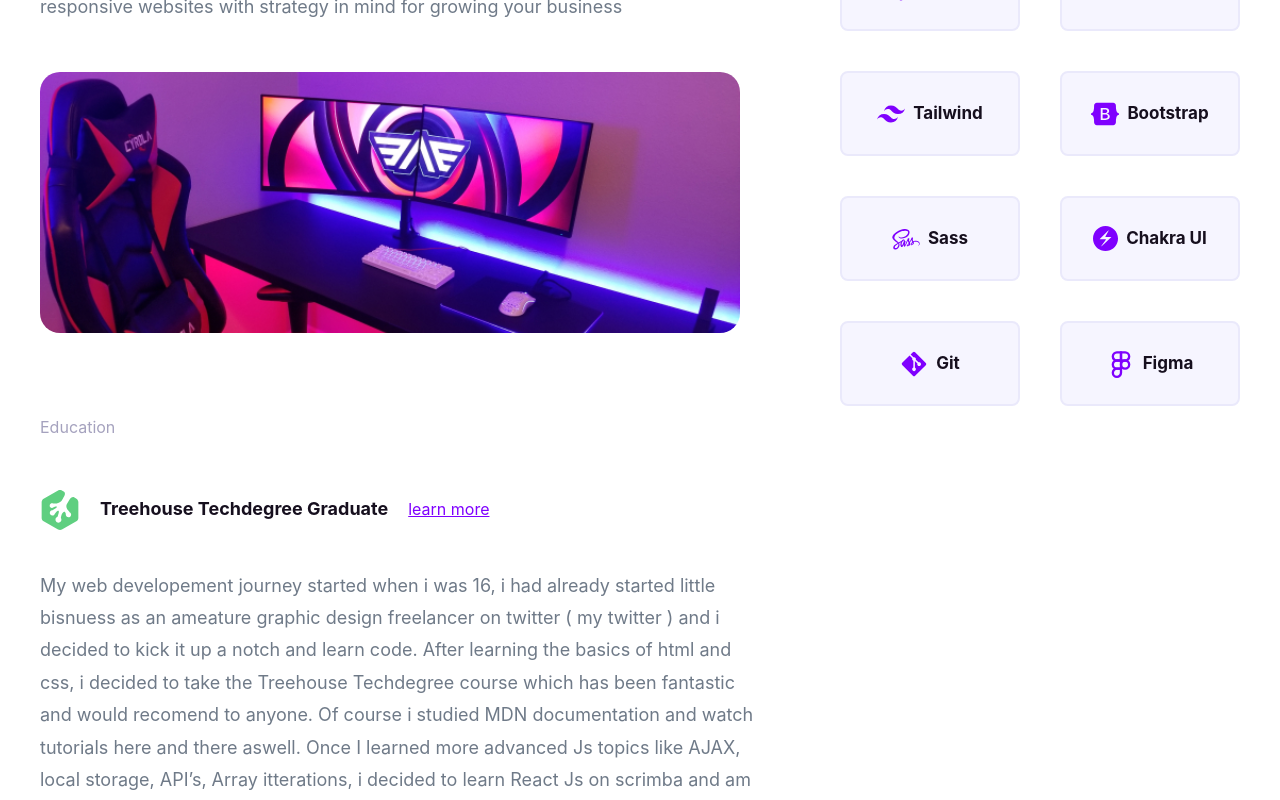
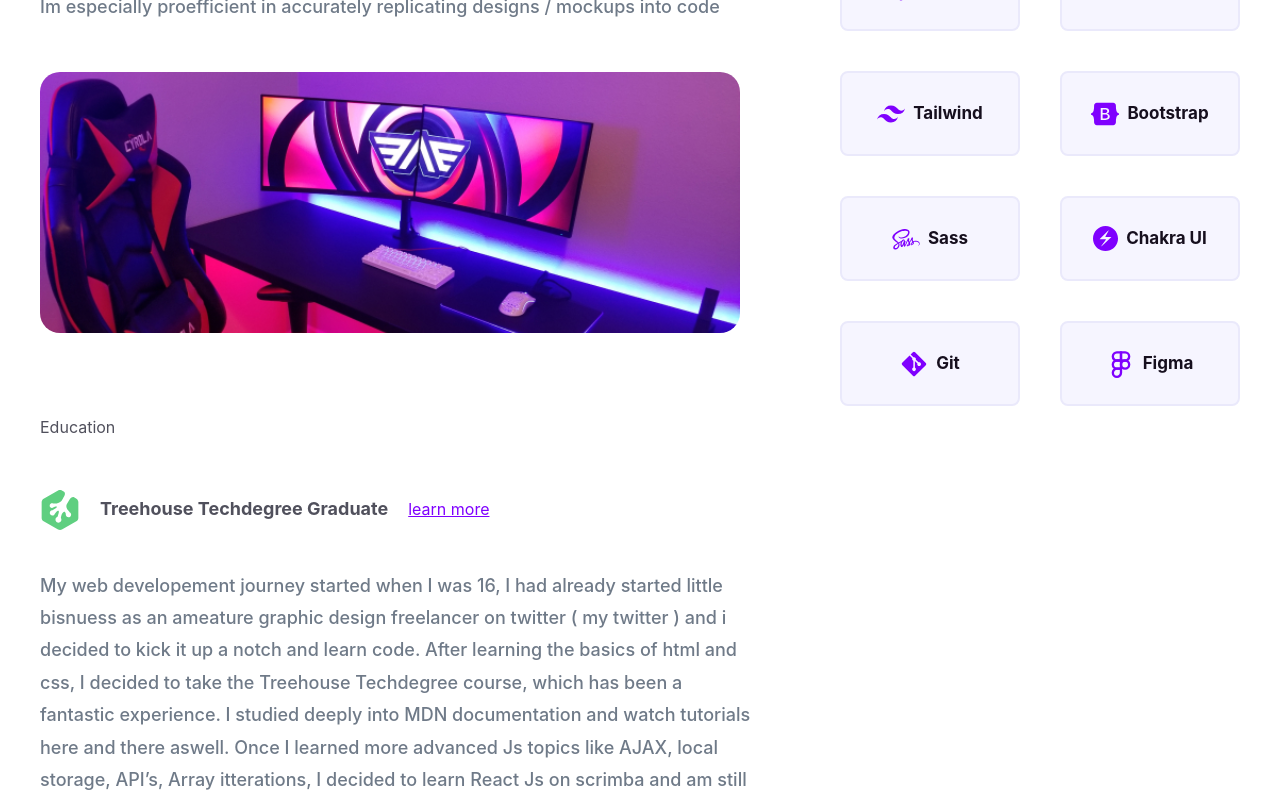
Before and after one commit to jacobpacheco100/jacobpacheco-portfolio, a React (Create React App) app: page / in a window 1280 px wide. Both pictures are taken after a click on the button "More". Shown: the part 1022-1822 px from the top of the page. Built offline with nearby package versions, Linux system fonts and the light colour scheme.

Commit message:
minor changes

```diff
--- a/src/components/About.jsx
+++ b/src/components/About.jsx
@@ -37,7 +37,7 @@ const About = () => {
         maxW={{ base: 700, md: 720 }}
         position='relative'
       >
-        <Heading variant='sectionHeading'>
+        <Heading variant='sectionHeading' color={'#50505c'}>
           About
           <br />
           Me...
@@ -45,10 +45,10 @@ const About = () => {
 
         {/* first text */}
         <Text mt={12} color='text.light'>
-          I am a self tought web developer / graphic designer with 3 years of
-          client work expirience. My service is developing and or designing
-          stylish fully functional responsive websites with strategy in mind for
-          growing your business
+          My name is Jacob Pacheco, im a junior frontend web developer and a
+          Treehouse Techdegree graduate. I develope functional, modern, and
+          maintainable websites, Im especially proefficient in accurately
+          replicating designs / mockups into code
         </Text>
         {/* setup img */}
         <Box
@@ -63,15 +63,17 @@ const About = () => {
         />
         {more && (
           <Box>
-            <Heading mt={20} variant='sectionHeading'>
+            <Heading mt={20} variant='sectionHeading' color={'#50505c'}>
               Education
             </Heading>
             <Flex mt={12} align='center'>
               <SiTreehouse fontSize={40} color='#5FCF80' />
-              <Text color='black' fontWeight='bold' ml={5}>
+              <Text color='#50505c' fontWeight='bold' ml={5}>
                 Treehouse Techdegree Graduate
               </Text>
               <Link
+                target={'_blank'}
+                href='https://teamtreehouse.com/profiles/jacobpacheco3'
                 display={{ base: 'none', md: 'inline' }}
                 textDecor='underline'
                 color='primary'
@@ -81,16 +83,17 @@ const About = () => {
               </Link>
             </Flex>
             <Text mt={10} color='text.light'>
-              My web developement journey started when i was 16, i had already
+              My web developement journey started when I was 16, I had already
               started little bisnuess as an ameature graphic design freelancer
               on twitter ( my twitter ) and i decided to kick it up a notch and
-              learn code. After learning the basics of html and css, i decided
-              to take the Treehouse Techdegree course which has been fantastic
-              and would recomend to anyone. Of course i studied MDN
-              documentation and watch tutorials here and there aswell. Once I
-              learned more advanced Js topics like AJAX, local storage, API’s,
-              Array itterations, i decided to learn React Js on scrimba and am
-              still actively learning...
+              learn code. After learning the basics of html and css, I decided
+              to take the Treehouse Techdegree course, which has been a
+              fantastic experience. I studied deeply into MDN documentation and
+              watch tutorials here and there aswell. Once I learned more
+              advanced Js topics like AJAX, local storage, API’s, Array
+              itterations, I decided to learn React Js on scrimba and am still
+              actively learning. This portfolio would actually be my first React
+              site...
             </Text>
             <Grid
               display={{ base: 'grid', xl: 'none' }}
--- a/src/components/Contact.jsx
+++ b/src/components/Contact.jsx
@@ -21,8 +21,12 @@ const Contact = () => {
       maxW={{ base: '600px', lg: '100%' }}
       mx={{ base: 'auto', lg: 0 }}
     >
-      <Box maxW={355} mr={5}>
-        <Heading variant='sectionHeading' mb={{ base: 10, lg: 7 }}>
+      <Box maxW={400} mr={5}>
+        <Heading
+          variant='sectionHeading'
+          color={'#6d6e85'}
+          mb={{ base: 10, lg: 7 }}
+        >
           Get in <br /> in touch...
         </Heading>
         <Flex
@@ -34,7 +38,7 @@ const Contact = () => {
           <Text mb='25px' color='primary' fontWeight='bold'>
             jacobpachecoofficial@gmail.com
           </Text>
-          <Text mb='45px' fontWeight='400' color='text.light'>
+          <Text mb='45px' color='text.light'>
             Send me an email if you have any questions or are interested in
             starting a project. If you prefer, we can talk elsewhere
           </Text>
@@ -52,7 +56,7 @@ const Contact = () => {
         as={'form'}
         action='post'
         data-netlify='true'
-        maxW={'600px'}
+        maxW={'550px'}
         isRequired
       >
         <VStack spacing={4} color='text.light'>
--- a/src/components/IconGroup.jsx
+++ b/src/components/IconGroup.jsx
@@ -15,6 +15,7 @@ const IconGroup = ({
   return (
     <Stack spacing={spacing} direction={direction}>
       <Flex
+        target={'_blank'}
         href='https://www.upwork.com/freelancers/~011c91af7d258b29fc'
         as={Link}
         _hover={{ bg: bgHV, color: colorHV }}
@@ -33,6 +34,7 @@ const IconGroup = ({
       </Flex>
 
       <Flex
+        target={'_blank'}
         href='https://www.linkedin.com/in/jacobpachecofrontenddev/'
         as={Link}
         _hover={{ bg: bgHV, color: colorHV }}
@@ -50,6 +52,7 @@ const IconGroup = ({
       </Flex>
 
       <Flex
+        target={'_blank'}
         href='https://twitter.com/JDesignsArt'
         as={Link}
         _hover={{ bg: bgHV, color: colorHV }}
@@ -67,6 +70,7 @@ const IconGroup = ({
       </Flex>
 
       <Flex
+        target={'_blank'}
         href='https://github.com/JacobPacheco100'
         as={Link}
         _hover={{ bg: bgHV, color: colorHV }}
--- a/src/components/Projects.jsx
+++ b/src/components/Projects.jsx
@@ -57,7 +57,7 @@ const Projects = () => {
 
   return (
     <Box>
-      <Heading variant='sectionHeading' mb={20}>
+      <Heading variant='sectionHeading' textColor={'#737687'} mb={20}>
         My...
         <br />
         Projects
--- a/src/styles/theme.jsx
+++ b/src/styles/theme.jsx
@@ -14,7 +14,7 @@ const theme = extendTheme({
       },
       p: {
         fontSize: 18,
-        fontWeight: '400',
+        fontWeight: '500',
       },
     },
   },
```
